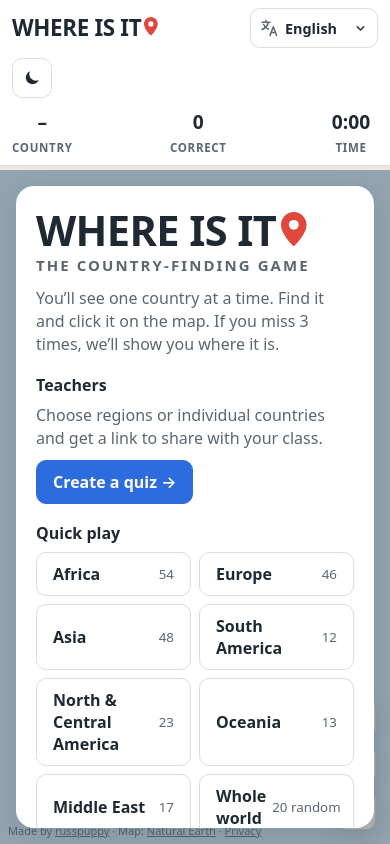
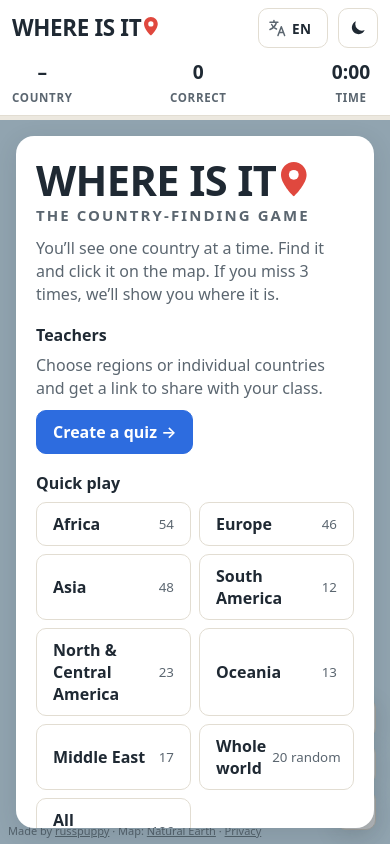
Before and after one commit to russellrain/where-is-it, a website: page index.html in a window 390 px wide. Drawn offline with Linux system fonts and the light colour scheme.

Commit message:
responsiveness

```diff
--- a/css/style.css
+++ b/css/style.css
@@ -217,6 +217,7 @@ input, select { background: var(--panel); }
 .lang-picker svg { position: absolute; top: 50%; transform: translateY(-50%); pointer-events: none; }
 .lang-picker .i-translate { left: 10px; width: 19px; height: 19px; color: var(--ink-soft); }
 .lang-picker .i-chevron { right: 11px; width: 13px; height: 13px; color: var(--ink); }
+.lang-picker .lang-code { display: none; }
 .theme-toggle .i-sun, [data-theme='dark'] .theme-toggle .i-moon { display: none; }
 [data-theme='dark'] .theme-toggle .i-sun { display: block; }
 .prompt { display: flex; align-items: center; gap: 12px; flex: 1; min-width: 220px; }
@@ -425,6 +426,19 @@ input, select { background: var(--panel); }
   .card { padding: 20px; }
 }
 
+/* Small screens: shrink the language picker to "文A EN" (the native list still shows full names)
+   and let the title give way so the header controls stay on one row. */
+@media (max-width: 600px) {
+  .prompt { min-width: 120px; }
+  .lang-picker .lang-select { width: 70px; padding: 0; color: transparent; }
+  .lang-picker .lang-select option { color: var(--ink); background: var(--panel); }
+  .lang-picker .i-chevron { display: none; }
+  .lang-picker .lang-code {
+    display: block; position: absolute; left: 34px; top: 50%; transform: translateY(-50%); pointer-events: none;
+    font-size: 0.85rem; font-weight: 700; letter-spacing: 0.02em; color: var(--ink);
+  }
+}
+
 /* ---------------- Printable worksheet ---------------- */
 /* Sheets are always black-on-white (paper), whatever the app theme. */
 body.print-page { overflow: auto; height: auto; min-height: 100%; }
--- a/js/i18n.js
+++ b/js/i18n.js
@@ -552,6 +552,8 @@
       sel.value = lang;
       sel.title = t('language');
       sel.setAttribute('aria-label', t('language'));
+      const code = sel.parentElement.querySelector('.lang-code');
+      if (code) code.textContent = lang.toUpperCase();
     }
   }
 
@@ -585,7 +587,7 @@
       wrap.className = 'lang-picker';
       wrap.hidden = allowed.length < 2;
       sel.replaceWith(wrap);
-      wrap.innerHTML = TRANSLATE_SVG;
+      wrap.innerHTML = TRANSLATE_SVG + '<span class="lang-code" aria-hidden="true"></span>';
       wrap.append(sel);
     }
     apply();
```
